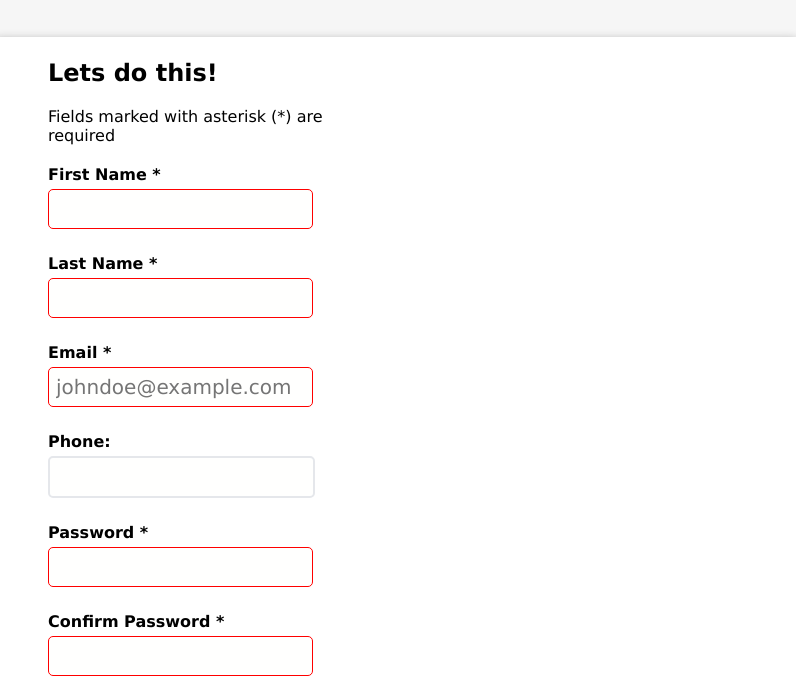
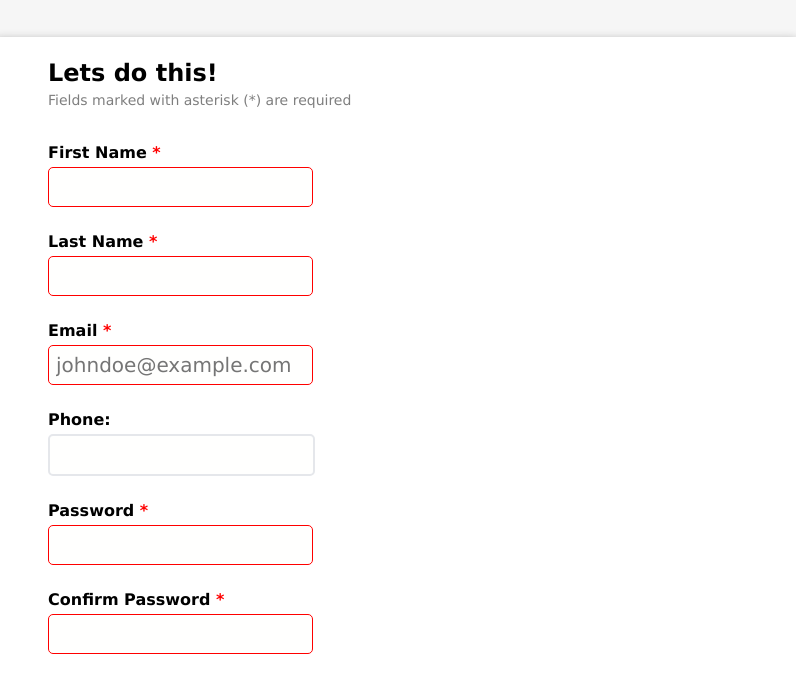
Before and after one commit to elishamutang/sign-up-form, a plain HTML site: page index.html in a window 1280 px wide. Shown: the part 364-1045 px from the top of the page, 484-1280 px from the left. Drawn offline with Linux system fonts and the light colour scheme.

Commit message:
Added styling for required fields.

```diff
--- a/styles.css
+++ b/styles.css
@@ -61,8 +61,18 @@ form {
     padding-bottom: 30px;
 }
 
+label > span {
+    color: red;
+}
+
 .content > h2 {
-    margin: 20px 0;
+    margin: 20px 0 5px 0;
+}
+
+p {
+    opacity: 0.5;
+    font-size: 14px;
+    margin-bottom: 15px;
 }
 
 form > * {
```
